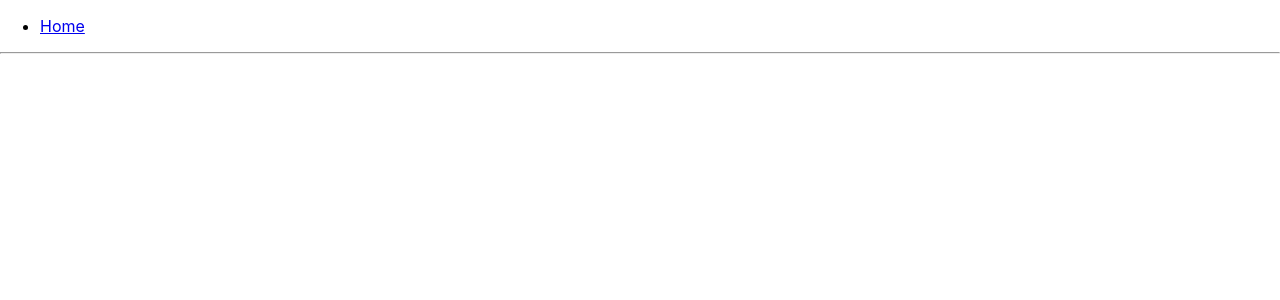
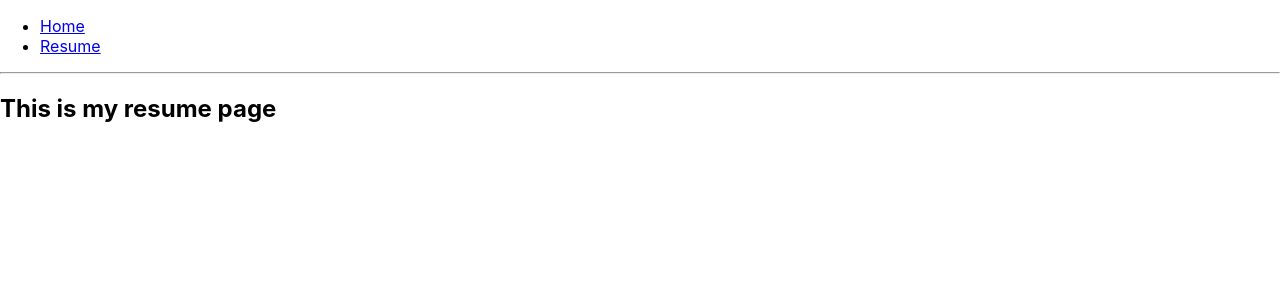
Before and after one commit to Mir0ff944/mivanov, a React (Create React App) app: page /resume in a window 1280 px wide. Shown: the top 300 px of the page. Built offline with nearby package versions, Linux system fonts and the light colour scheme.

Commit message:
- install and setup routes

```diff
--- a/package.json
+++ b/package.json
@@ -6,6 +6,7 @@
     "react": "^16.8.6",
     "react-dom": "^16.8.6",
     "react-router": "^5.0.1",
+    "react-router-dom": "^5.0.1",
     "react-scripts": "3.0.1"
   },
   "scripts": {
--- a/src/App.js
+++ b/src/App.js
@@ -1,53 +1,30 @@
-import React from 'react';
-import logo from './logo.svg';
+import React, {Suspense, lazy} from 'react';
 import './App.css';
-import { BrowserRouter as Router, Route, Link } from "react-router-dom";
+import { BrowserRouter as Router, Route, NavLink, Switch } from "react-router-dom";
 
-function App() {
+// Component imports
+const Home = lazy(() => import('./components/Home'));
+const Resume = lazy(() => import('./components/Resume'));
+
+export default class App extends React.Component {
+  render() {
     return (
       <Router>
         <div>
           <ul>
-          <li>
-            <Link to="/">Home</Link>
-          </li>
-          {/* <li>
-            <Link to="/work">About</Link>
-          </li>
-          <li>
-            <Link to="/portfolio">Topics</Link>
-          </li> */}
+            <li><NavLink to="/">Home</NavLink></li>
+            <li><NavLink to="/resume">Resume</NavLink></li>
           </ul>
 
           <hr />
-
-        {/* <Route exact path="/" component={Home} />
-        <Route path="/work" component={myWork} />
-        <Route path="/portfolio" component={Portfolio} /> */}
+          <Switch>
+            <Suspense fallback={<div>Loading...</div>}>
+              <Route exact path="/" component={Home} />
+              <Route path="/resume" component={Resume} />
+            </Suspense>
+          </Switch>
         </div>
       </Router>
     );
   }
-
-// function App() {
-//   return (
-//     <div className="App">
-//       <header className="App-header">
-//         <img src={logo} className="App-logo" alt="logo" />
-//         <p>
-//           Edit <code>src/App.js</code> and save to reload.
-//         </p>
-//         <a
-//           className="App-link"
-//           href="https://reactjs.org"
-//           target="_blank"
-//           rel="noopener noreferrer"
-//         >
-//           Learn React
-//         </a>
-//       </header>
-//     </div>
-//   );
-// }
-
-export default App;
+}
--- /dev/null
+++ b/src/components/Home.jsx
@@ -0,0 +1,10 @@
+import React from 'react';
+
+export default class Home extends React.Component {
+
+  render() {
+    return(
+      <h2>This is my home page</h2>
+    )
+  }
+}
--- /dev/null
+++ b/src/components/Resume.jsx
@@ -0,0 +1,10 @@
+import React from 'react';
+
+export default class Resume extends React.Component {
+
+  render() {
+    return (
+      <h2>This is my resume page</h2>
+    )
+  }
+}
```
Also changed, not shown: 1 other file (tests, documents, lock files or other folders). Lines whose indentation alone changed are shown as unchanged.
